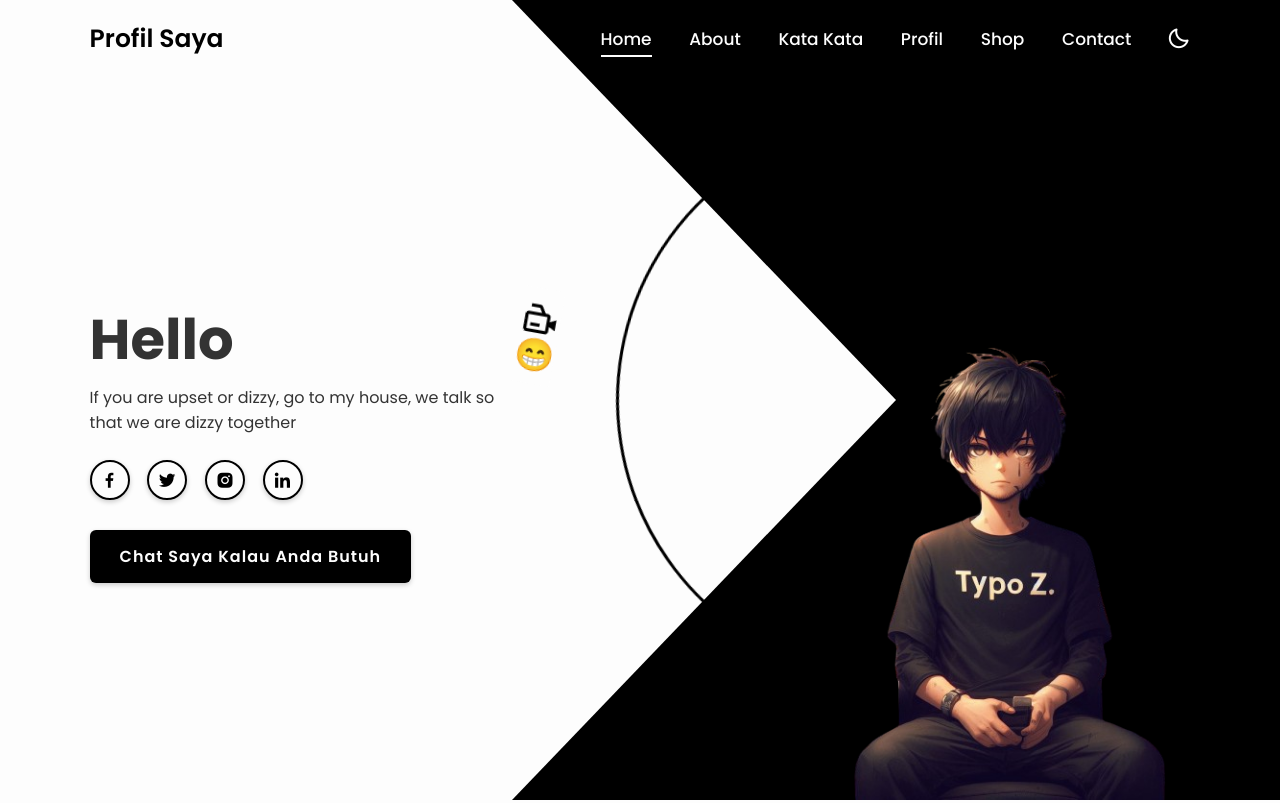
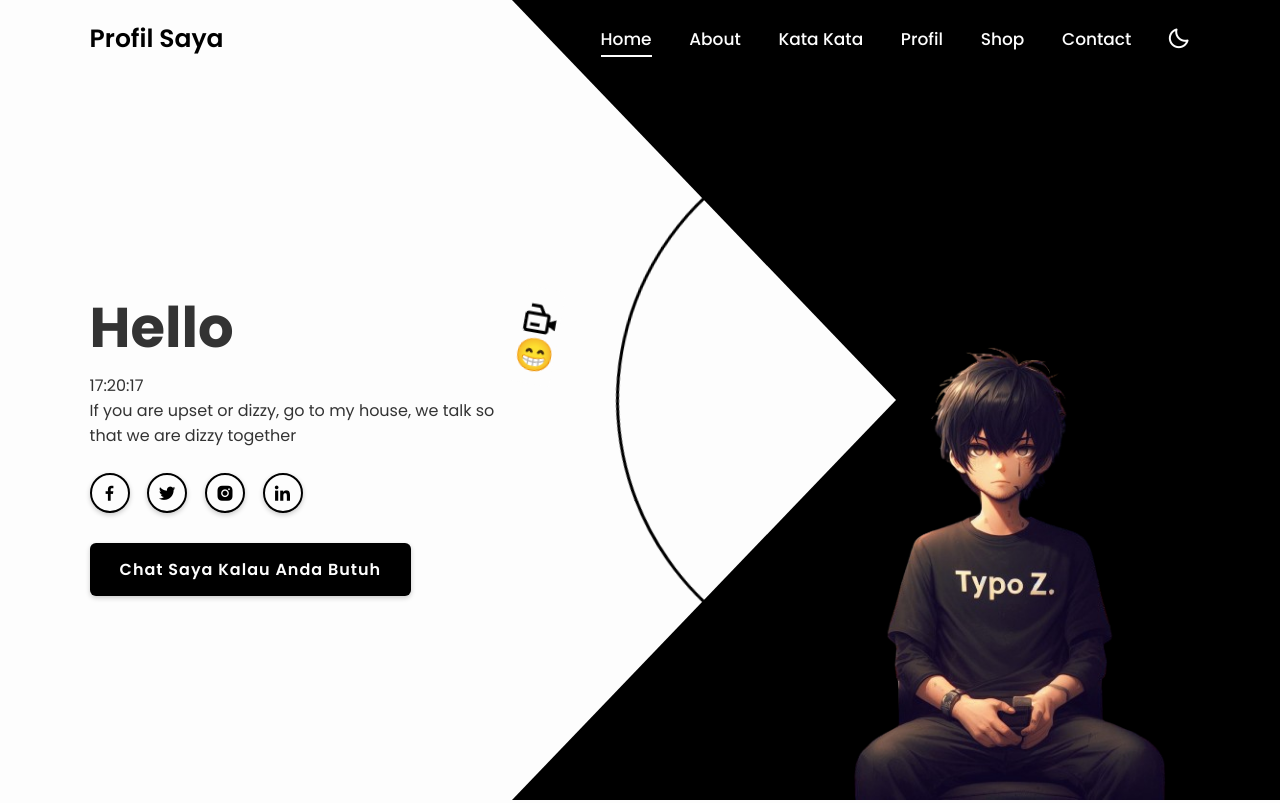
Before and after one commit to typotyp/webgabutkalihi, a plain HTML site: page index.html in a window 1280 px wide. Shown: the top 803 px of the page. Drawn offline with nearby package versions, Linux system fonts and the light colour scheme.

Commit message:
Update index.html

```diff
--- a/index.html
+++ b/index.html
@@ -23,6 +23,7 @@
     <header class="header">
         <a href="index1.html" class="logo">Profil Saya</a>
 
+
         <nav class="navbar">
             <a href="#home" class="active">Home</a>
             <a href="#about">About</a>
@@ -41,6 +42,7 @@
     <section class="home" id="home">
         <div class="home-content">
             <h1>Hello</h3>
+            <p id="clock" class="center"></p>
             <p>If you are upset or dizzy, go to my house, we talk so that we are dizzy together</p>
 
             <div class="social-media">
@@ -253,3 +255,14 @@
 </body>
 
 </html>
+<script>
+ function updateClock() {
+ const now = new Date();
+ const hours = String(now.getHours()).padStart(2, '0');
+ const minutes = String(now.getMinutes()).padStart(2, '0');
+ const seconds = String(now.getSeconds()).padStart(2, '0');
+ document.getElementById('clock').textContent = `${hours}:${minutes}:${seconds}`;
+ }
+ setInterval(updateClock, 1000);
+ updateClock(); // Initialize clock immediately
+                </script>
```
